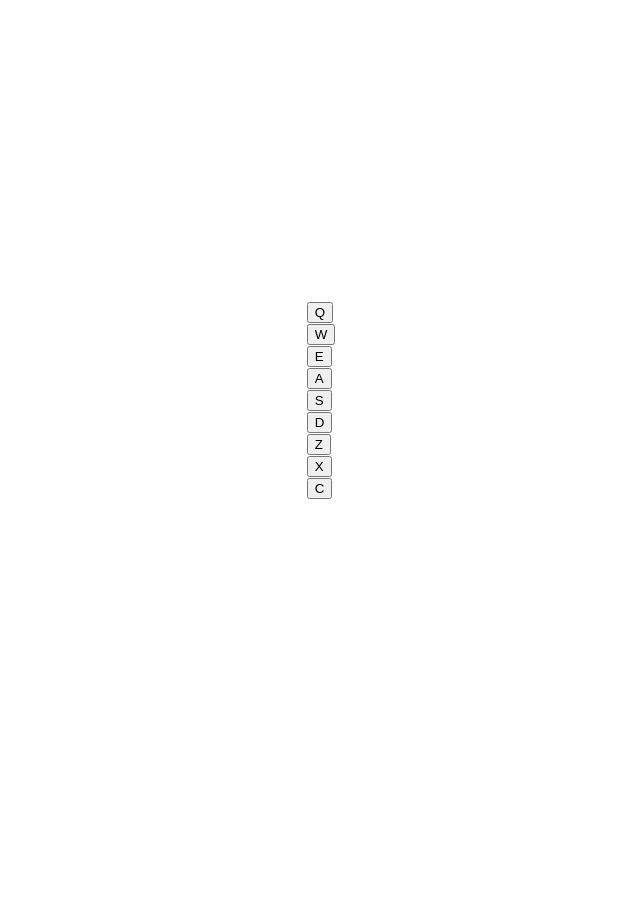
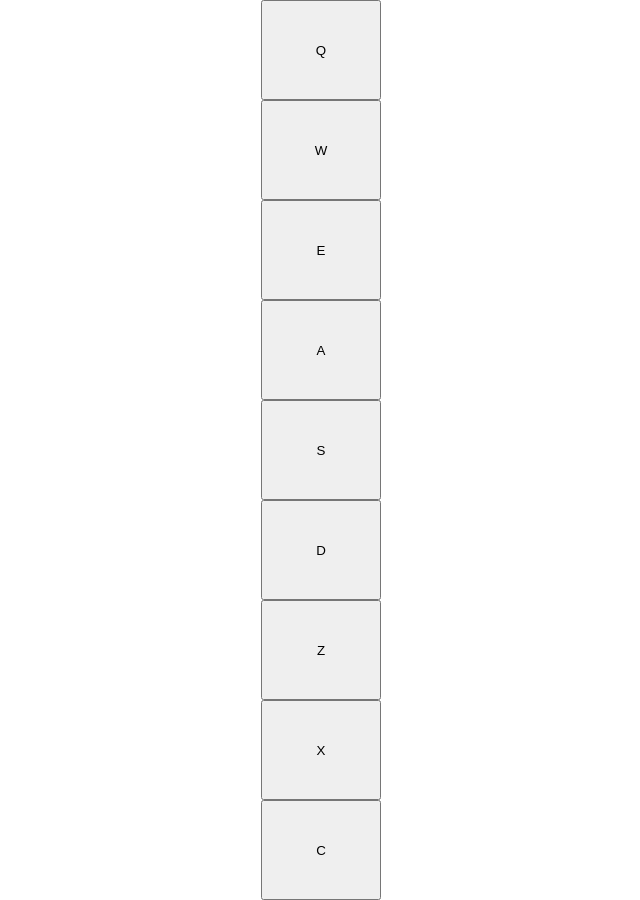
Before and after one commit to JosueMrt/react-drum-machine, a React (Create React App) app: page / in a window 1280 px wide. Shown: the whole page, without its empty margins (319-959 px from the left). Before the commit the page ends 800 px from the top, so only its background shows below. Built offline with nearby package versions, Linux system fonts and the light colour scheme.

Commit message:
minor css

```diff
--- a/src/App.css
+++ b/src/App.css
@@ -5,3 +5,8 @@
   align-items: center;
   justify-content: center;
 }
+
+.drum-pad button {
+  height: 100px;
+  width: 120px;
+}
```
